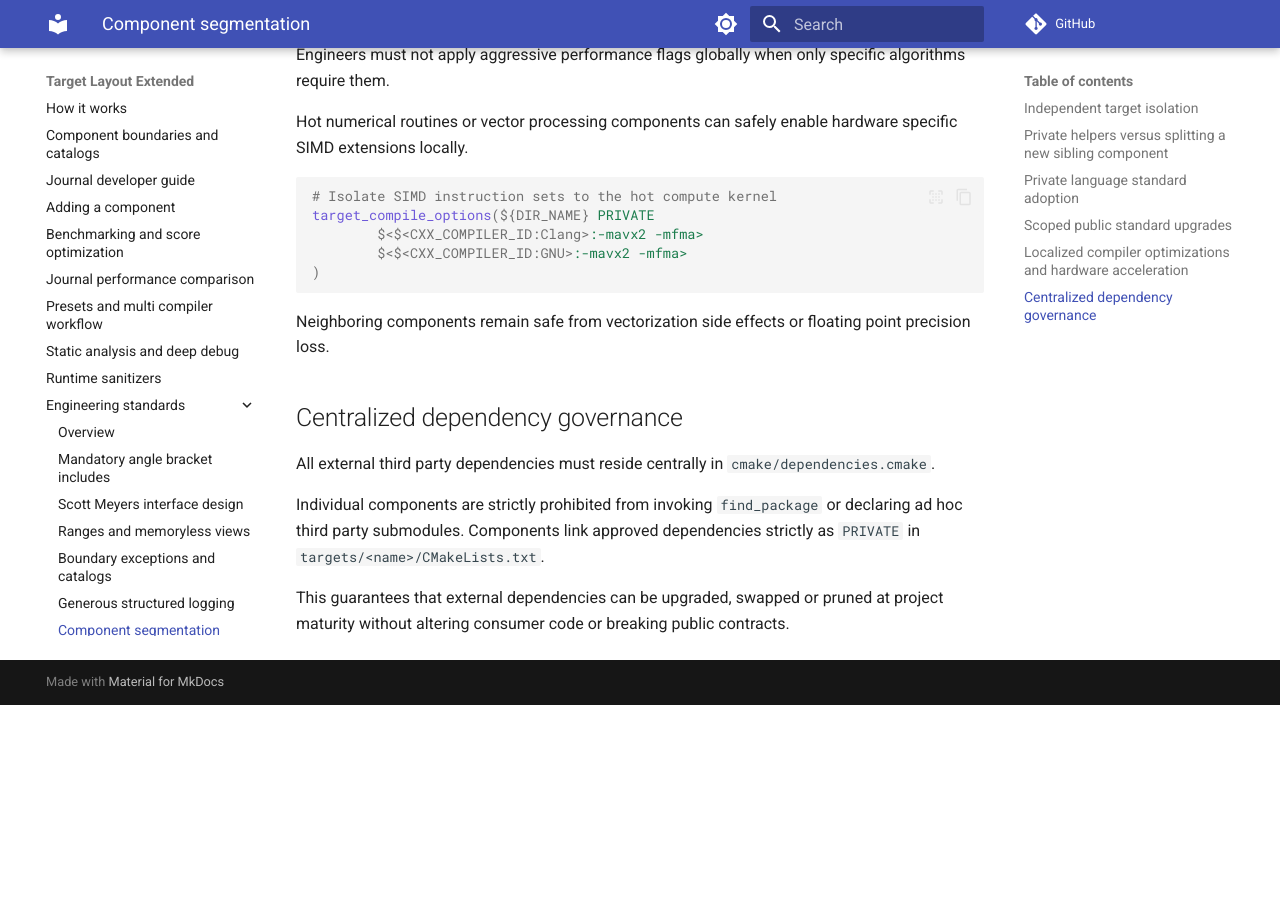
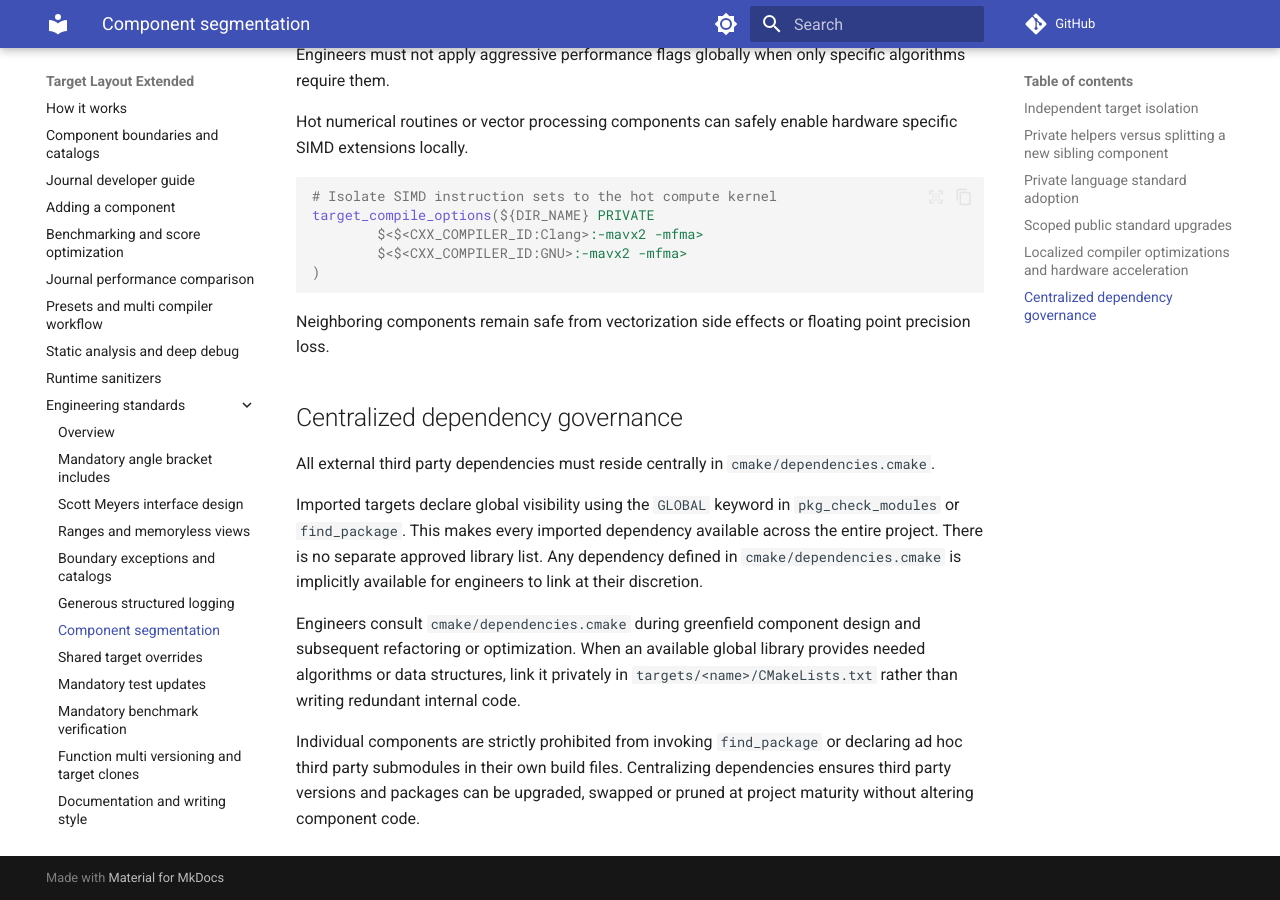
Before and after one commit to JeffKarling/Target_Layout_Extended, an MkDocs documentation site: the page built from Documentation/standards/component_segmentation_opportunities.md, in a window 1280 px wide and 900 px high, scrolled down 1592 px. Built offline with MkDocs 1.6.1 and Material for MkDocs 9.7.7, drawn with Linux system fonts in a browser that asks for light colours; comment, search, counter and statistics services are not loaded; before the commit the page ends 2297 px from its top, so only the background shows below that.

Commit message:
docs: clarify global third-party library availability and engineer discretion

```diff
--- a/Documentation/standards/component_segmentation_opportunities.md
+++ b/Documentation/standards/component_segmentation_opportunities.md
@@ -58,6 +58,8 @@ Neighboring components remain safe from vectorization side effects or floating p
 
 All external third party dependencies must reside centrally in `cmake/dependencies.cmake`.
 
-Individual components are strictly prohibited from invoking `find_package` or declaring ad hoc third party submodules. Components link approved dependencies strictly as `PRIVATE` in `targets/<name>/CMakeLists.txt`.
+Imported targets declare global visibility using the `GLOBAL` keyword in `pkg_check_modules` or `find_package`. This makes every imported dependency available across the entire project. There is no separate approved library list. Any dependency defined in `cmake/dependencies.cmake` is implicitly available for engineers to link at their discretion.
 
-This guarantees that external dependencies can be upgraded, swapped or pruned at project maturity without altering consumer code or breaking public contracts.
+Engineers consult `cmake/dependencies.cmake` during greenfield component design and subsequent refactoring or optimization. When an available global library provides needed algorithms or data structures, link it privately in `targets/<name>/CMakeLists.txt` rather than writing redundant internal code.
+
+Individual components are strictly prohibited from invoking `find_package` or declaring ad hoc third party submodules in their own build files. Centralizing dependencies ensures third party versions and packages can be upgraded, swapped or pruned at project maturity without altering component code.
```
Also changed, not shown: .agents/skills/feature/SKILL.md (+1 -1 lines), .agents/skills/performance/SKILL.md (+1 -1 lines), Documentation/adding_a_component.md (+2 -2 lines), Documentation/benchmarking_and_profiling.md (+6 -0 lines), Documentation/standards/mandatory_benchmark_verification.md (+6 -0 lines).
